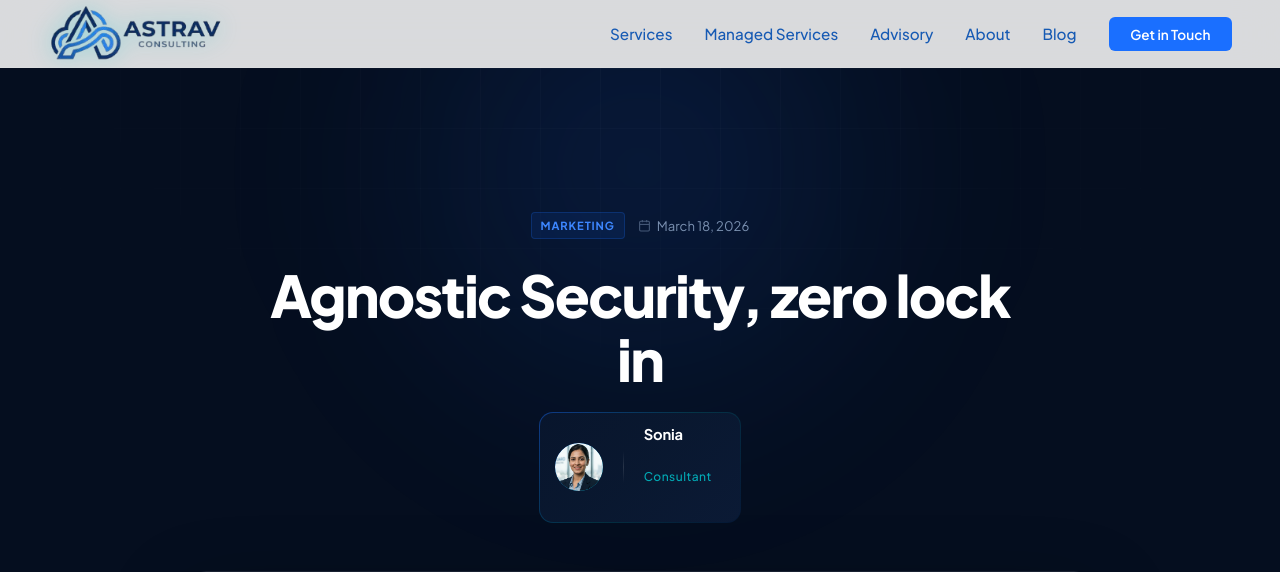
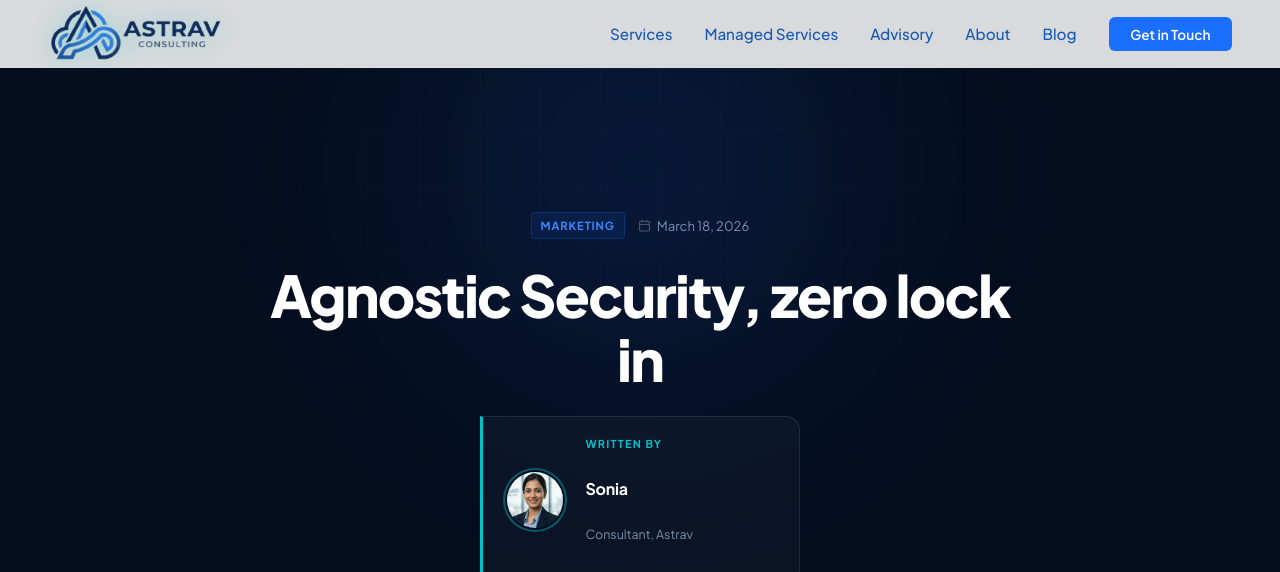
Before and after one commit to astravconsulting/astravconsulting.github.io, a Jekyll site: the page built from _posts/2026-03-18-agnostic-security-zero-lock-in.md, in a window 1280 px wide. Shown: the top 572 px of the page. Built offline with Jekyll 4.4.1, drawn with Linux system fonts in a browser that asks for light colours; grey boxes are pictures that could not be loaded.

Commit message:
fixed prev and next tiles

```diff
--- a/_layouts/post.html
+++ b/_layouts/post.html
@@ -31,15 +31,13 @@ layout: default
     {% assign author = site.staff_members | where: "url", author_id | first %}
     {% if author %}
     <div class="post-hero-author">
-      <div class="post-hero-author-inner">
-        <div class="post-hero-author-img">
-          <img src="{% include relative-src.html src=author.image_path %}" alt="{{ author.name }}" />
-        </div>
-        <div class="post-hero-author-divider"></div>
-        <div class="post-hero-author-text">
-          <p class="post-hero-author-name">{{ author.name }}</p>
-          <p class="post-hero-author-role">{{ author.role | default: "Consultant" }}</p>
-        </div>
+      <div class="post-hero-author-img">
+        <img src="{% include relative-src.html src=author.image_path %}" alt="{{ author.name }}" />
+      </div>
+      <div class="post-hero-author-text">
+        <p class="post-hero-author-label">Written by</p>
+        <p class="post-hero-author-name">{{ author.name }}</p>
+        <p class="post-hero-author-role">{{ author.role | default: "Consultant, Astrav" }}</p>
       </div>
     </div>
     {% endif %}
--- a/_sass/blog.scss
+++ b/_sass/blog.scss
@@ -560,100 +560,68 @@
 .post-hero-author {
   display: inline-flex;
   align-items: center;
-  gap: 0;
-  margin-top: 0.25rem;
-  position: relative;
-  border-radius: 14px;
-  padding: 1px; // border gradient trick
-
-  // Gradient shimmer border via pseudo-element
-  background: linear-gradient(
-    135deg,
-    rgba(26,111,255,0.45) 0%,
-    rgba(0,194,203,0.2) 50%,
-    rgba(26,111,255,0.1) 100%
-  );
-
-  &::before {
-    content: '';
-    position: absolute;
-    inset: 1px;
-    border-radius: 13px;
-    background: linear-gradient(
-      135deg,
-      rgba(8, 20, 41, 0.96) 0%,
-      rgba(11, 26, 53, 0.98) 100%
-    );
-    z-index: 0;
-  }
+  gap: 1.4rem;
+  background: rgba(255, 255, 255, 0.03);
+  border: 1px solid rgba(255, 255, 255, 0.09);
+  border-left: 3px solid $teal;
+  border-radius: 0 14px 14px 0;
+  padding: 1.1rem 2.5rem 1.1rem 1.5rem;
+  margin-top: 0.5rem;
+  min-width: 320px;
 }
 
 .post-hero-author-inner {
-  position: relative;
-  z-index: 1;
-  display: inline-flex;
-  align-items: center;
-  gap: 1.1rem;
-  padding: 0.85rem 1.75rem 0.85rem 0.9rem;
+  display: contents; // passes children straight through — no extra wrapper needed
 }
 
 .post-hero-author-img {
-  width: 48px; height: 48px;
+  width: 56px;
+  height: 56px;
   border-radius: 50%;
   overflow: hidden;
   flex-shrink: 0;
-  position: relative;
-
-  // Teal glow ring
-  &::after {
-    content: '';
-    position: absolute;
-    inset: -2px;
-    border-radius: 50%;
-    background: linear-gradient(135deg, $blue-lt, $teal);
-    z-index: -1;
-    opacity: 0.7;
-  }
+  box-shadow: 0 0 0 2px $navy, 0 0 0 4px rgba(0, 194, 203, 0.4);
 
   img {
-    width: 100%; height: 100%;
+    width: 100%;
+    height: 100%;
     object-fit: cover;
-    border-radius: 50%;
     display: block;
-    position: relative;
-    z-index: 1;
   }
 }
 
 .post-hero-author-divider {
-  width: 1px;
-  height: 32px;
-  background: linear-gradient(to bottom, transparent, rgba(255,255,255,0.12), transparent);
-  flex-shrink: 0;
-  margin: 0 0.15rem;
+  display: none; // no longer needed
 }
 
 .post-hero-author-text {
   display: flex;
   flex-direction: column;
-  gap: 0.15rem;
+  gap: 0.3rem;
   text-align: left;
 }
 
+.post-hero-author-label {
+  font-size: 0.68rem;
+  font-weight: 700;
+  letter-spacing: 0.12em;
+  text-transform: uppercase;
+  color: $teal;
+}
+
 .post-hero-author-name {
-  font-size: 0.92rem;
+  font-size: 1rem;
   font-weight: 700;
   color: $white;
-  letter-spacing: -0.01em;
+  letter-spacing: -0.015em;
   line-height: 1.2;
 }
 
 .post-hero-author-role {
-  font-size: 0.75rem;
-  font-weight: 500;
-  color: $teal;
-  letter-spacing: 0.04em;
-  opacity: 0.85;
+  font-size: 0.78rem;
+  font-weight: 400;
+  color: $muted;
+  letter-spacing: 0;
 }
 
 // ── POST COVER IMAGE ──────────────────────────────────────────────────────────
@@ -1111,13 +1079,34 @@
   // Post page mobile
   .post-hero { padding: 8rem 1.25rem 4rem; }
   .post-hero-title { font-size: 2rem; }
+  .post-hero-author { min-width: unset; width: 100%; border-radius: 0 10px 10px 0; }
   .post-cover { padding: 0 1.25rem; }
   .post-cover-inner { transform: translateY(-1rem); border-radius: 10px; }
   .post-layout { padding: 0 1.25rem 4rem; }
 
-  .post-nav-inner { grid-template-columns: 1fr; }
-  .post-nav-all { flex-direction: row; justify-content: center; padding: 0.6rem 1rem; }
-  .post-nav-item--next { text-align: left; }
+  // Post nav — proper vertical stack, no overlap
+  .post-nav-inner {
+    display: flex;
+    flex-direction: column;
+    gap: 0.75rem;
+  }
+
+  .post-nav-item {
+    width: 100%;
+  }
+
+  .post-nav-item--next {
+    text-align: left;
+    .post-nav-dir { flex-direction: row-reverse; }
+  }
+
+  .post-nav-all {
+    flex-direction: row;
+    justify-content: center;
+    padding: 0.75rem 1.25rem;
+    width: 100%;
+    order: -1; // "All posts" floats to the top on mobile
+  }
 
   .post-author-card { flex-direction: column; gap: 1rem; padding: 1.5rem; }
 
```
